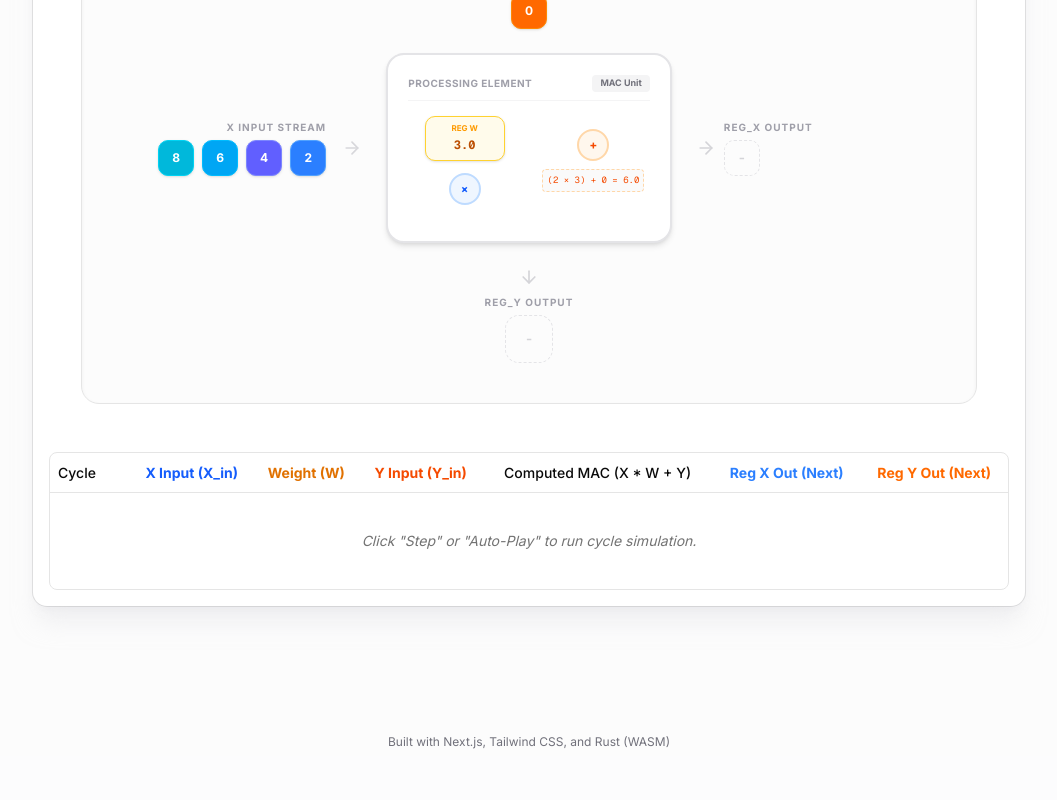
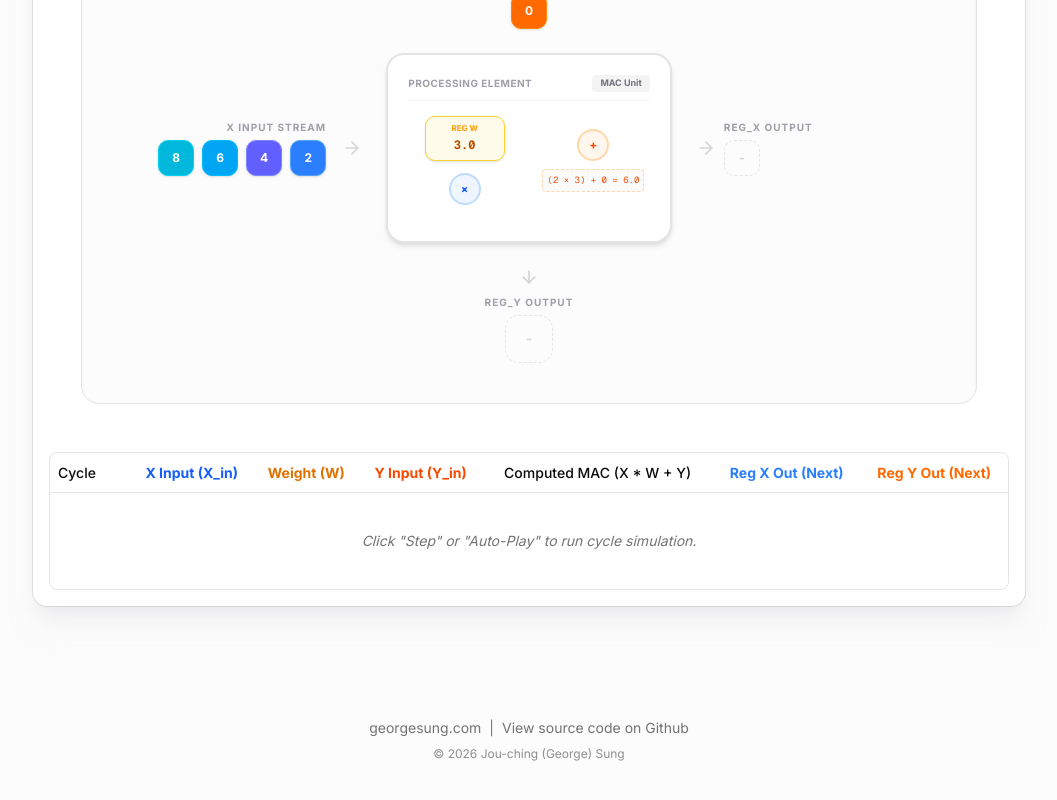
Before and after one commit to georgesung/systolic-array-simulator, a Next.js app in the folder web/: page / in a window 1280 px wide. Shown: the part 1023-1823 px from the top of the page, without its empty margins (111-1168 px from the left). Built offline with nearby package versions, Linux system fonts and the light colour scheme.

Commit message:
Update footer

```diff
--- a/web/src/app/page.tsx
+++ b/web/src/app/page.tsx
@@ -108,8 +108,29 @@ export default function Home() {
         {activeTab === 'playground' && <PlaygroundSimulator />}
       </main>
 
-      <footer className="max-w-2xl mx-auto mt-12 text-center text-xs text-zinc-500">
-        <p>Built with Next.js, Tailwind CSS, and Rust (WASM)</p>
+      <footer className="mt-8 text-center text-sm text-muted-foreground">
+        <div className="mb-2">
+          <a
+            href="https://www.georgesung.com"
+            target="_blank"
+            rel="noopener noreferrer"
+            className="hover:text-primary"
+          >
+            georgesung.com
+          </a>
+          <span className="mx-2">|</span>
+          <a
+            href="https://github.com/georgesung/systolic-array-simulator"
+            target="_blank"
+            rel="noopener noreferrer"
+            className="hover:text-primary"
+          >
+            View source code on Github
+          </a>
+        </div>
+        <p className="text-xs text-muted-foreground/80">
+          © {new Date().getFullYear()} Jou-ching (George) Sung
+        </p>
       </footer>
     </div>
   );
```
